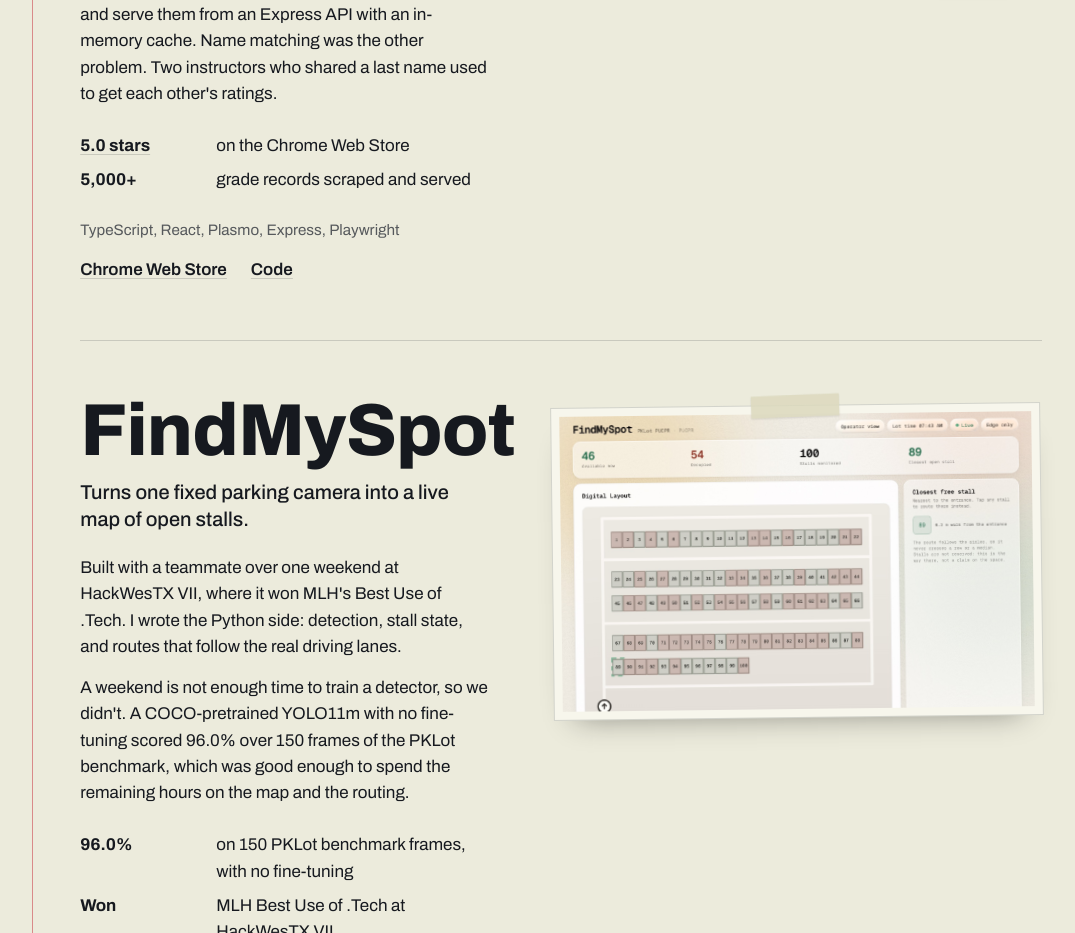
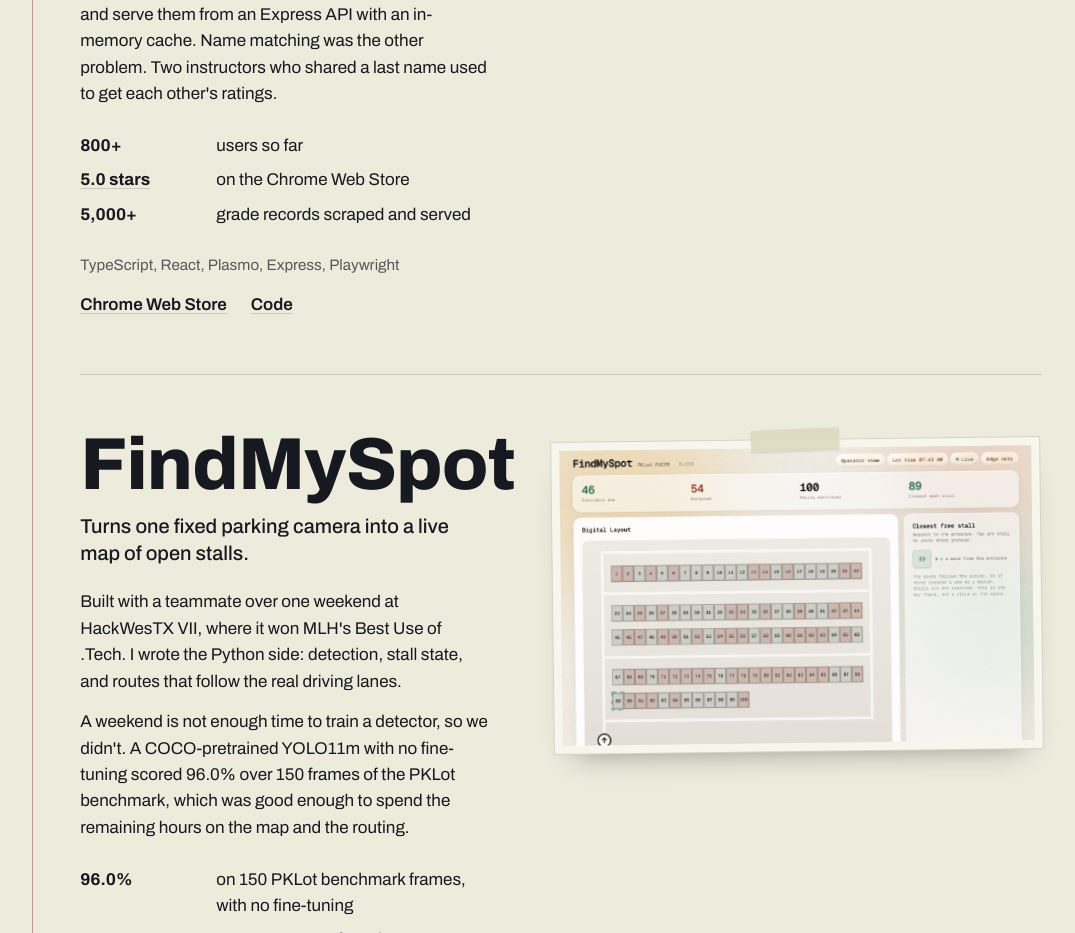
Before and after one commit to lavneethora/portfolio, a Next.js app: page / in a window 1280 px wide. Shown: the part 2020-2953 px from the top of the page, without its empty margins (187-1262 px from the left). Built offline with nearby package versions, Linux system fonts and the light colour scheme; no server answers.

Commit message:
Add RaiderRating's 800+ user count

```diff
--- a/src/content/projects.ts
+++ b/src/content/projects.ts
@@ -71,9 +71,9 @@ export const projects: Project[] = [
     hard:
       "The grade data wasn't sitting behind an API I could call, so I scraped 5,000+ grade records with Playwright and serve them from an Express API with an in-memory cache. Name matching was the other problem. Two instructors who shared a last name used to get each other's ratings.",
     facts: [
+      { value: "800+", pen: true, label: "users so far" },
       {
         value: "5.0 stars",
-        pen: true,
         label: "on the Chrome Web Store",
         href: "https://chromewebstore.google.com/detail/raiderrating/mfkadoinfgjghmfooigphelfpdicdfek",
       },
```
